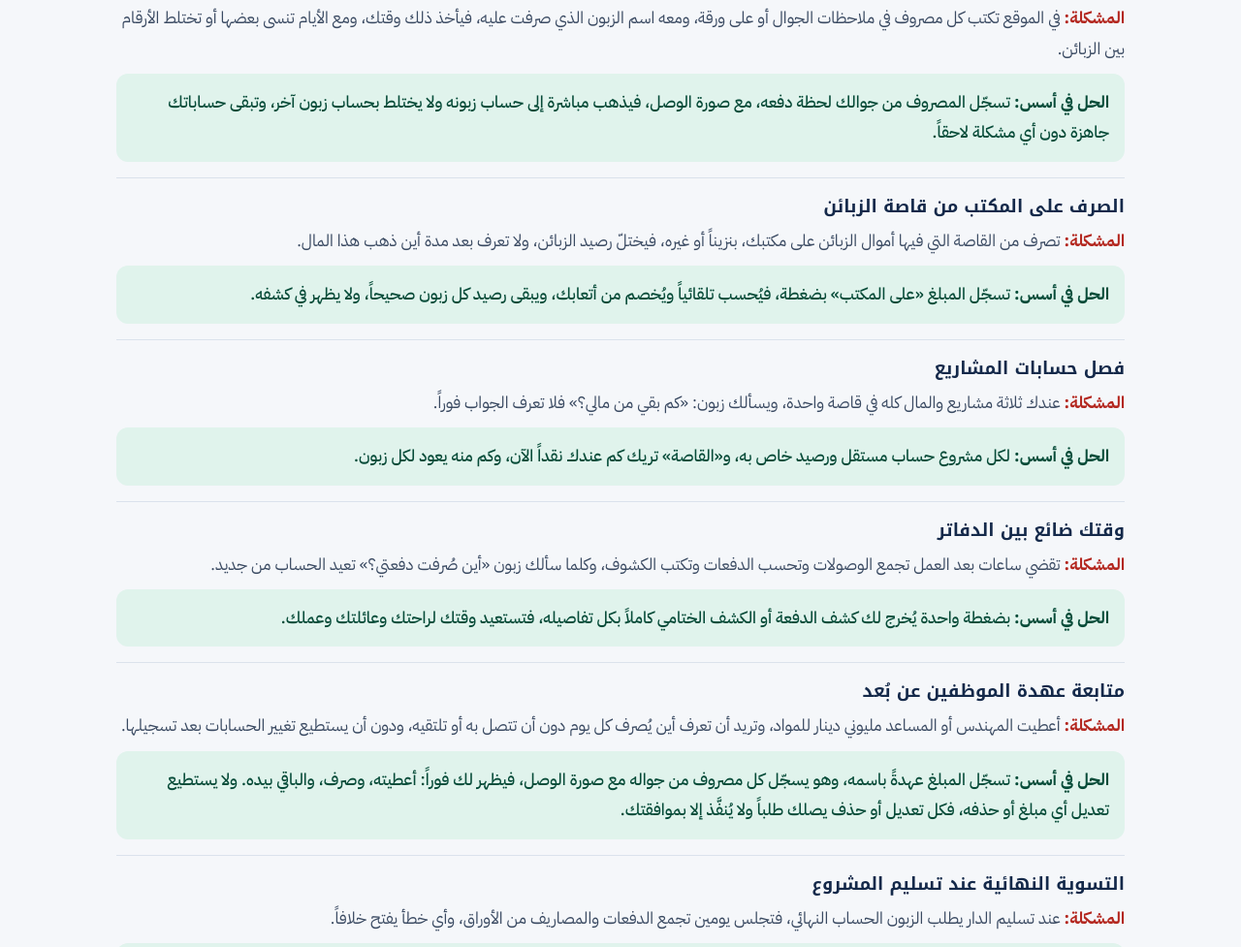
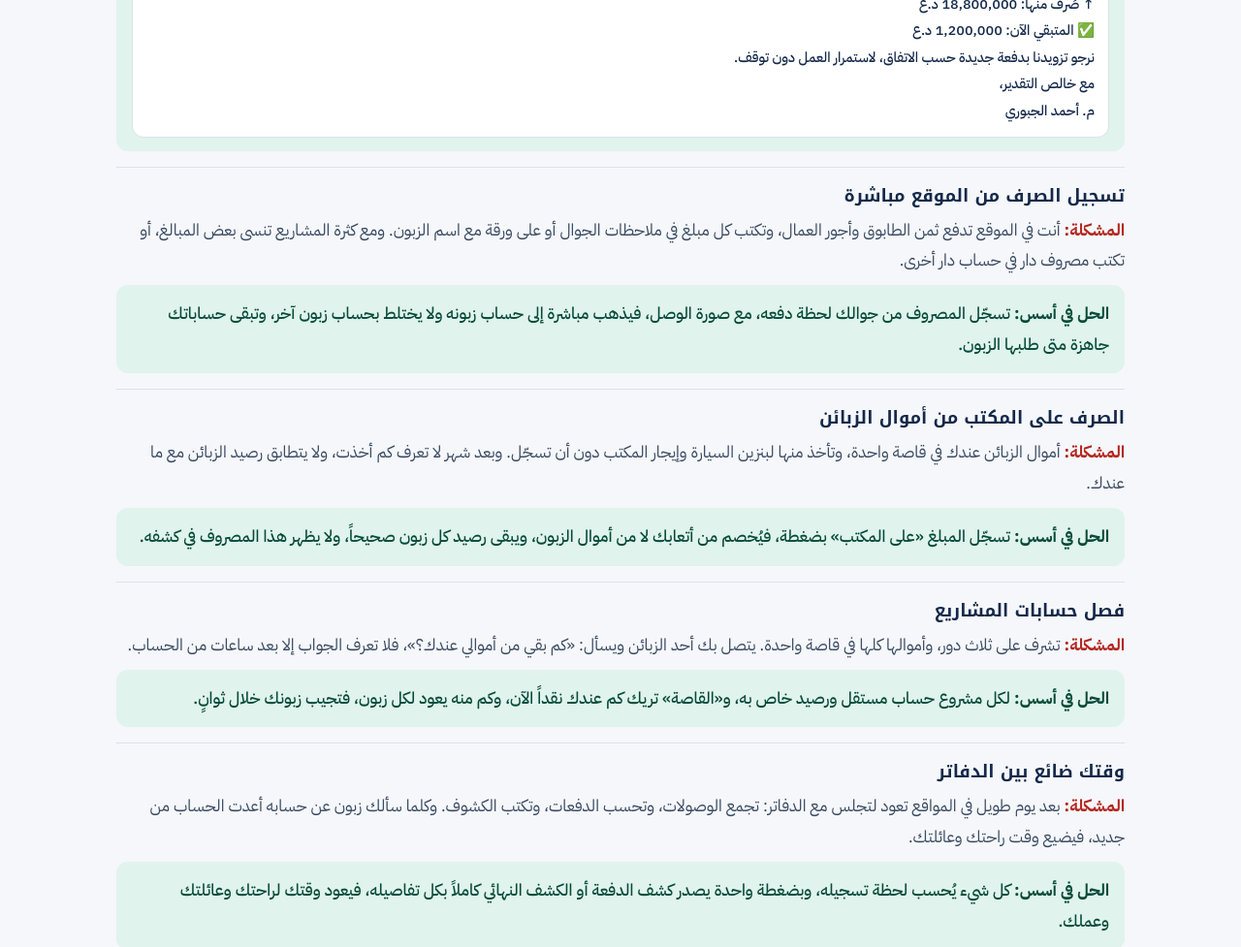
Before and after one commit to awdxawdx2468-ui/asas, a plain HTML site: page welcome/index.html in a window 1280 px wide. Shown: the part 1823-2800 px from the top of the page at 97% size. Drawn offline with Linux system fonts and the light colour scheme; no server answers.

Commit message:
Welcome: rewrite 14 problems, add 14-problems hook, payment request without fixed amount
Co-Authored-By: Claude Opus 5.5 <noreply@anthropic.com>
Claude-Session: https://claude.ai/code/session_01YVnZgMVSyuMZDXVUJ3rbo1

```diff
--- a/welcome/index.html
+++ b/welcome/index.html
@@ -80,6 +80,7 @@ bdi{unicode-bidi:isolate}
 .log b{color:var(--ink)}
 .reset{background:none;border:0;color:var(--mute);font:500 14.5px var(--f-body);text-decoration:underline;cursor:pointer;padding:6px 0}
 section{padding-block:52px}
+.hook{display:flex;align-items:center;gap:12px;margin-top:18px;padding:14px 18px;border-radius:14px;background:#FFF6DA;border:2px solid #F5B800;color:#14294a;font-weight:700;text-decoration:none;line-height:1.6}.hook b{font-size:17px}.hook span{font-size:22px;flex:none}
 .lede{max-width:38em;margin-top:12px}
 .pairtools{display:flex;justify-content:space-between;align-items:center;gap:12px;flex-wrap:wrap;margin-top:20px}
 .pairtools .hint{font-size:15px;color:var(--mute)}
@@ -163,6 +164,7 @@ details.q p{padding-bottom:16px;max-width:40em}
         <a class="btn alt" href="#offer">عرض الإطلاق</a>
       </div>
       <div class="gift"><b>🏅 أول ٥٠ مهندساً «المؤسسون»: ٣ أشهر مجاناً بباقة «فريق»، ثم نصف السعر لأول سنة</b><span class="seats" hidden>بقي <b class="seatsN num"></b> مقعداً من ٥٠.</span> شرط العرض: أن تستخدم النظام فعلاً في مشروع حقيقي.</div>
+      <a class="hook" href="#probs"><span>🔎</span><b><bdi>14</bdi> مشكلة يواجهها كل مهندس مشرف في الموقع. هل تعرفها؟ اضغط لمعرفتها 👇</b></a>
       <p class="fine">يعمل على الجوال والحاسبة، بلا متجر وبلا تنصيب.</p>
     </div>
 
@@ -182,8 +184,8 @@ details.q p{padding-bottom:16px;max-width:40em}
 
 <section id="probs">
   <div class="w">
-    <h2>ما الذي يحلّه أسس للمهندس؟</h2>
-    <p class="lede">المهندس يستلم أموال الزبون ويصرفها على المشروع، وكل دينار غير مسجّل قابل للخلاف. هذه مواقف تمرّ على المهندسين كل أسبوع، ولكل واحد منها حلّ في أسس.</p>
+    <h2><bdi>14</bdi> مشكلة يواجهها كل مهندس مشرف في الموقع… هل تعرفها؟</h2>
+    <p class="lede">كل مشكلة منها قد تكلّفك مالاً، أو زبوناً، أو ساعات من وقتك. اقرأها، وشاهد كيف يحلّها «أسس».</p>
 
     <div class="pairs" id="pairs"></div>
   </div>
@@ -205,7 +207,7 @@ details.q p{padding-bottom:16px;max-width:40em}
     <h2>عرض الإطلاق</h2>
     <p class="lede">مقاعد المؤسسين محدودة، بالأولوية لمن يسجّل أولاً.<span class="seats" hidden> بقي الآن <b class="seatsN num" style="color:var(--gold)"></b> مقعداً من ٥٠.</span></p>
     <div class="offer">
-      <div class="tier"><small>🏅 أول ٥٠ مهندساً «المؤسسون»</small><b>٣ أشهر مجاناً</b><span>بباقة «فريق» كاملة: ٢٠ مشروعاً، وموظفون وعهدة، وصافي الأرباح. ثم <b style="display:inline;font:inherit;color:#fff">نصف السعر لأول سنة</b>: «فريق» السنوي بـ١٢٥ ألفاً بدل ٢٥٠ ألفاً. ومن السنة الثانية بالسعر العادي.</span></div>
+      <div class="tier"><small>🏅 أول ٥٠ مهندساً «المؤسسون»</small><b>٣ أشهر مجاناً</b><span>بباقة «فريق» كاملة: ٢٠ مشروعاً، وفريق عمل ومتابعة المبالغ التي معهم، وصافي الأرباح. ثم <b style="display:inline;font:inherit;color:#fff">نصف السعر لأول سنة</b>: «فريق» السنوي بـ١٢٥ ألفاً بدل ٢٥٠ ألفاً. ومن السنة الثانية بالسعر العادي.</span></div>
       <div class="tier"><small>بعد اكتمال الـ٥٠</small><b>شهر تجريبي مجاني</b><span>بالباقة نفسها، ثم الاشتراك بالسعر العادي دون خصم.</span></div>
     </div>
     <p class="cond">شرط العرض: إذا لم تسجّل أي دفعة أو مصروف خلال ٣٠ يوماً من تسجيلك، يُسحب عرض المؤسس ويُعطى مقعدك لمهندس آخر. بياناتك تبقى محفوظة، وتستطيع الاستمرار بالاشتراك العادي.</p>
@@ -231,7 +233,7 @@ details.q p{padding-bottom:16px;max-width:40em}
         <h3>فريق <i>الأكثر اختياراً</i></h3>
         <div class="for">مهندس مع موظفين · ٢٠ مشروعاً فعّالاً</div>
         <table><tr><td>شهر</td><td>٣٠ ألفاً</td></tr><tr><td>٦ أشهر</td><td>١٥٠ ألفاً</td></tr><tr><td>سنة</td><td>٢٥٠ ألفاً</td></tr></table>
-        <ul><li>كل ما في «فرد»</li><li>الموظفون والعهدة والصلاحيات</li><li>صافي الأرباح ومصاريف المكتب</li></ul>
+        <ul><li>كل ما في «فرد»</li><li>فريق العمل والمبالغ التي معهم والصلاحيات</li><li>صافي الأرباح ومصاريف المكتب</li></ul>
       </div>
       <div class="plan">
         <h3>مكتب</h3>
@@ -272,19 +274,19 @@ details.q p{padding-bottom:16px;max-width:40em}
 (function(){
   var P=[
    ['توثيق دفعات الزبون','تكتب للزبون وصلاً ورقياً عند كل دفعة، لكن الوصل يضيع أو يتلف أو يُنسى، وحتى النسخة التي تحتفظ بها في دفترك قد تضيع أيضاً. وعند الحساب تجمع خمسة عشر وصلاً بالحاسبة، فيقول الزبون: «دفعت لك أكثر من هذا»، فإمّا أن تخسر المبلغ أو تخسر الزبون.','تُسجَّل كل دفعة لحظة استلامها، ويصل وصلها إلى هاتف الزبون عبر واتساب فوراً، برقم متسلسل وتاريخ وباسم شركتك، فيبقى عنده وعندك ولا يضيع. وعلى كل وصل رمز QR يمسحه الزبون فيتأكد أنه وصل حقيقي مسجّل، ومجموع كل ما دفعه يظهر بضغطة واحدة.'],
-   ['الشفافية عند طلب دفعة جديدة','عندما تطلب من الزبون دفعة جديدة بعد نفاد السابقة، يتردّد أو يسأل: «أين صُرف المبلغ السابق؟».','قبل أن تطلب الدفعة، ترسل له على واتساب كشف حساب موقّعاً فيه كل مبلغ استلمته، وكل مصروف مع صورة وصله، والرصيد الباقي، فيدفع وهو مطمئن.'],
-   ['التنبيه عند نفاد رصيد الزبون','نفد المبلغ الذي استلمته من الزبون وأنت لا تعلم، فتستمر في الصرف على مشروعه من مالك الخاص، ثم تجد صعوبة في استرداده.','يحسب أسس رصيد كل زبون بعد كل مصروف، ويُظهر لك تنبيهاً أصفر عندما يقارب رصيده على النفاد، وأحمر عندما ينفد أو يُتجاوز. وبضغطة تُرسل له رسالة واتساب مهذّبة جاهزة يُطلب فيها دفعة جديدة لإتمام العمل.','السلام عليكم السيد علي حسين المحترم،\nنودّ إعلامكم بأن رصيد مشروعكم «دار السيد علي حسين» قارب على النفاد، ونرجو تزويدنا بدفعة جديدة لإتمام العمل.\nالدفعة المطلوبة: ١٢٬٥٠٠٬٠٠٠ دينار.\nمع خالص التقدير،\nم. أحمد الجبوري'],
-   ['تسجيل الصرف من الموقع مباشرة','في الموقع تكتب كل مصروف في ملاحظات الجوال أو على ورقة، ومعه اسم الزبون الذي صرفت عليه، فيأخذ ذلك وقتك، ومع الأيام تنسى بعضها أو تختلط الأرقام بين الزبائن.','تسجّل المصروف من جوالك لحظة دفعه، مع صورة الوصل، فيذهب مباشرة إلى حساب زبونه ولا يختلط بحساب زبون آخر، وتبقى حساباتك جاهزة دون أي مشكلة لاحقاً.'],
-   ['الصرف على المكتب من قاصة الزبائن','تصرف من القاصة التي فيها أموال الزبائن على مكتبك، بنزيناً أو غيره، فيختلّ رصيد الزبائن، ولا تعرف بعد مدة أين ذهب هذا المال.','تسجّل المبلغ «على المكتب» بضغطة، فيُحسب تلقائياً ويُخصم من أتعابك، ويبقى رصيد كل زبون صحيحاً، ولا يظهر في كشفه.'],
-   ['فصل حسابات المشاريع','عندك ثلاثة مشاريع والمال كله في قاصة واحدة، ويسألك زبون: «كم بقي من مالي؟» فلا تعرف الجواب فوراً.','لكل مشروع حساب مستقل ورصيد خاص به، و«القاصة» تريك كم عندك نقداً الآن، وكم منه يعود لكل زبون.'],
-   ['وقتك ضائع بين الدفاتر','تقضي ساعات بعد العمل تجمع الوصولات وتحسب الدفعات وتكتب الكشوف، وكلما سألك زبون «أين صُرفت دفعتي؟» تعيد الحساب من جديد.','بضغطة واحدة يُخرج لك كشف الدفعة أو الكشف الختامي كاملاً بكل تفاصيله، فتستعيد وقتك لراحتك وعائلتك وعملك.'],
-   ['متابعة عهدة الموظفين عن بُعد','أعطيت المهندس أو المساعد مليوني دينار للمواد، وتريد أن تعرف أين يُصرف كل يوم دون أن تتصل به أو تلتقيه، ودون أن يستطيع تغيير الحسابات بعد تسجيلها.','تسجّل المبلغ عهدةً باسمه، وهو يسجّل كل مصروف من جواله مع صورة الوصل، فيظهر لك فوراً: أعطيته، وصرف، والباقي بيده. ولا يستطيع تعديل أي مبلغ أو حذفه، فكل تعديل أو حذف يصلك طلباً ولا يُنفَّذ إلا بموافقتك.'],
-   ['التسوية النهائية عند تسليم المشروع','عند تسليم الدار يطلب الزبون الحساب النهائي، فتجلس يومين تجمع الدفعات والمصاريف من الأوراق، وأي خطأ يفتح خلافاً.','زر «إنهاء المشروع» يبيّن الرصيد قبل التأكيد: باقٍ للزبون، أو مطلوب منه، أو مُصفّى. ثم كشف نهائي موقّع.'],
-   ['أرشفة وصولات المواد','يطلب الزبون وصل الحديد الذي اشتريته قبل شهرين، والوصل الورقي ضاع في الموقع أو السيارة.','تصوّر الوصل عند تسجيل المصروف فيُحفظ معه، ويظهر في الكشف بزر «عرض»، فيرى الزبون الوصل الأصلي بضغطة.'],
-   ['صافي الأرباح الحقيقي','في آخر الشهر استلمت أموالاً كثيرة، لكن بعد الإيجار والرواتب والوقود لا تعرف كم ربحت فعلاً.','تُحسب أتعابك تلقائياً، نسبة من كل دفعة أو مبلغاً مقطوعاً، وتُسجَّل مصاريف المكتب وحدها، فترى «صافي الأرباح» لأي شهر أو فترة.'],
-   ['حماية الحسابات من الضياع','ضاع الدفتر أو تعطّل الجوال الذي فيه الحسابات، فضاع معه حساب سنة كاملة من المشاريع.','بياناتك محفوظة على الخادم بنسخة احتياطية تلقائية كل ليلة، ونسخة مشفّرة ثانية خارجه، وما تحذفه يبقى ٣٠ يوماً في سلة المحذوفات.'],
-   ['صورة شركتك أمام الزبون','يتسلّم الزبون كشفاً أو وصلاً مكتوباً بخط اليد، فيراك مكتباً غير منظّم، بينما الشركات الكبيرة والمعروفة لا تتعامل بأوراق يدوية.','يُصدر أسس كل كشف ووصل مطبوعاً على ورقة A4 بترويسة شركتك: الاسم والشعار والعنوان والهاتف، مع رقم المستند وتاريخه، وتواقيع المحاسب والمهندس المشرف واسم الزبون، وختم شركتك. فيرى الزبون شركة محترفة يثق بها.'],
-   ['تحديد صلاحيات فريق العمل','انضمّ إلى مكتبك محاسب أو مساعد جديد، وتريده أن يعمل على مشروعين فقط، دون أن يطّلع على بقية المشاريع وأرصدة الزبائن.','تدعوه برابط على واتساب، وتحدّد له المشاريع التي يعمل عليها وصلاحياته بدقة: استلام، أو صرف فقط، أو مشاهدة فقط. ولا يرى إلا ما سمحت له به.']
+   ['كشف الدفعة قبل طلب دفعة جديدة','انتهت الدفعة الأولى، والعمل في الموقع ينتظر المواد، وحان وقت الدفعة الثانية. لكنك تعرف أن الزبون سيطلب كشفاً قبل أن يدفع، فتجلس في الليل ثلاث ساعات تجمع ملاحظات الهاتف والأوراق وتكتب كشفاً بخط اليد، ودفعتك تتأخر يوماً بعد يوم.','كل مصروف مسجّل من وقته وأنت في الموقع. وعندما يحين موعد الدفعة تضغط زرّاً واحداً، فيصدر «كشف الدفعة» باسم مكتبك خلال ثوانٍ: ما استلمته، وما صُرف مع صور الوصولات، وما بقي. ترسله على واتساب، وتطلب دفعتك في اليوم نفسه.'],
+   ['التنبيه عند نفاد رصيد الزبون','استلمت من الزبون 20 مليون دينار، وبدأت تصرف على داره: حديد، وطابوق، وأجور عمال. ومع كثرة المصاريف نفد المبلغ وأنت لا تعلم، فصرت تشتري المواد من مالك الخاص، وبعدها يصعب عليك استرداده.','يحسب أسس رصيد كل زبون بعد كل مصروف، ويُظهر لك تنبيهاً أصفر عندما يقارب رصيده على النفاد، وأحمر عندما ينفد. وبضغطة ترسل له رسالة واتساب مهذّبة جاهزة تطلب فيها دفعة جديدة.','السلام عليكم السيد علي حسين المحترم،\nنودّ إعلامكم بأن رصيد مشروعكم «دار السيد علي حسين» قارب على النفاد:\n↓ آخر دفعة استلمناها: 20,000,000 د.ع\n↑ صُرف منها: 18,800,000 د.ع\n✅ المتبقي الآن: 1,200,000 د.ع\nنرجو تزويدنا بدفعة جديدة حسب الاتفاق، لاستمرار العمل دون توقف.\nمع خالص التقدير،\nم. أحمد الجبوري'],
+   ['تسجيل الصرف من الموقع مباشرة','أنت في الموقع تدفع ثمن الطابوق وأجور العمال، وتكتب كل مبلغ في ملاحظات الجوال أو على ورقة مع اسم الزبون. ومع كثرة المشاريع تنسى بعض المبالغ، أو تكتب مصروف دار في حساب دار أخرى.','تسجّل المصروف من جوالك لحظة دفعه، مع صورة الوصل، فيذهب مباشرة إلى حساب زبونه ولا يختلط بحساب زبون آخر، وتبقى حساباتك جاهزة متى طلبها الزبون.'],
+   ['الصرف على المكتب من أموال الزبائن','أموال الزبائن عندك في قاصة واحدة، وتأخذ منها لبنزين السيارة وإيجار المكتب دون أن تسجّل. وبعد شهر لا تعرف كم أخذت، ولا يتطابق رصيد الزبائن مع ما عندك.','تسجّل المبلغ «على المكتب» بضغطة، فيُخصم من أتعابك لا من أموال الزبون، ويبقى رصيد كل زبون صحيحاً، ولا يظهر هذا المصروف في كشفه.'],
+   ['فصل حسابات المشاريع','تشرف على ثلاث دور، وأموالها كلها في قاصة واحدة. يتصل بك أحد الزبائن ويسأل: «كم بقي من أموالي عندك؟»، فلا تعرف الجواب إلا بعد ساعات من الحساب.','لكل مشروع حساب مستقل ورصيد خاص به، و«القاصة» تريك كم عندك نقداً الآن، وكم منه يعود لكل زبون، فتجيب زبونك خلال ثوانٍ.'],
+   ['وقتك ضائع بين الدفاتر','بعد يوم طويل في المواقع تعود لتجلس مع الدفاتر: تجمع الوصولات، وتحسب الدفعات، وتكتب الكشوف. وكلما سألك زبون عن حسابه أعدت الحساب من جديد، فيضيع وقت راحتك وعائلتك.','كل شيء يُحسب لحظة تسجيله، وبضغطة واحدة يصدر كشف الدفعة أو الكشف النهائي كاملاً بكل تفاصيله، فيعود وقتك لراحتك وعائلتك وعملك.'],
+   ['المبلغ عند من يعمل معك','أعطيت المساعد أو المهندس الذي يعمل معك 10 ملايين دينار لدار يشرف عليها. لكنك لا تعرف أين يصرفها، والوصولات لا تصلك في وقتها، فتتصل به كل يوم لتعرف التفاصيل، ويضيع وقتك.','تسجّل المبلغ الذي أعطيته باسمه، وهو يسجّل كل مصروف من جواله مع صورة الوصل، فتتابعه من جوالك وأنت في مكانك: أعطيته، وصرف، والباقي بيده. وهو يصحّح صرفه في يومه فقط، وبعدها أي تعديل أو حذف يصلك طلباً ولا يُنفَّذ إلا بموافقتك.'],
+   ['التسوية النهائية عند تسليم الدار','انتهى البناء وحان تسليم الدار، فيطلب الزبون الحساب النهائي. فتجلس يومين تجمع دفعات أشهر طويلة ومصاريفها من الأوراق، وأي خطأ صغير يفتح خلافاً في آخر يوم.','زر «إنهاء المشروع» يبيّن لك الرصيد قبل التأكيد: باقٍ للزبون، أو مطلوب منه، أو مُصفّى. ثم يصدر كشف نهائي موقّع باسم شركتك، تسلّمه للزبون وتغلق المشروع وأنت مطمئن.'],
+   ['أرشفة وصولات المواد','بعد شهرين يسألك الزبون: «أريد أن أرى وصل الحديد». فتبحث عنه في السيارة والمكتب، والوصل ضاع أو تلف.','تصوّر الوصل عند تسجيل المصروف فيُحفظ معه، ويظهر في كشف الزبون بزر «عرض»، فيرى الوصل الأصلي بضغطة، دون أن تبحث عن أي ورقة.'],
+   ['صافي الأرباح الحقيقي','تستلم دفعات كثيرة من الزبائن، وتشعر أن المكتب يربح. لكن بعد إيجار المكتب ورواتب الموظفين وبنزين السيارة تسأل نفسك: كم ربحتُ فعلاً؟ وتحسبها بالتقريب.','تُحسب أتعابك تلقائياً: نسبة من كل دفعة، أو مبلغ مقطوع تحدده أنت، وتُسجَّل مصاريف المكتب وحدها، فترى «صافي الأرباح» بضغطة لأي شهر أو سنة أو فترة تختارها.'],
+   ['حماية الحسابات من الضياع','كل حساباتك في دفتر واحد أو على جوالك. وفي يوم ضاع الدفتر أو تعطّل الجوال، فضاع معه حساب سنة كاملة من المشاريع، ولم تعد تعرف كم دفع كل زبون.','بياناتك محفوظة على الخادم بنسخة احتياطية تلقائية كل ليلة، ونسخة مشفّرة ثانية خارجه، وما تحذفه يبقى ٣٠ يوماً في سلة المحذوفات.'],
+   ['صورة شركتك أمام الزبون','يطلب الزبون كشفاً، فتعطيه ورقة مكتوبة بخط اليد فيها شطب وتصحيح، فيشعر أنه يتعامل مع مكتب غير منظّم، ويبدأ يشك في الأرقام.','يصدر كل كشف ووصل على ورقة A4 بترويسة شركتك: الاسم والشعار والعنوان والهاتف، مع رقم المستند وتاريخه، والتواقيع وختم شركتك، فيرى الزبون شركة محترفة يثق بها.'],
+   ['تحديد صلاحيات فريق العمل','انضمّ إلى مكتبك محاسب أو مساعد جديد، وتريده أن يعمل على مشروعين فقط، دون أن يرى بقية المشاريع وأموال الزبائن.','تدعوه برابط على واتساب، وتحدّد له المشاريع التي يعمل عليها وما يُسمح له به: يستلم ويصرف، أو يصرف فقط، أو يشاهد فقط. ولا يرى إلا ما سمحت له به.']
   ];
   var box=document.getElementById('pairs'),h='';
   P.forEach(function(p){
```
